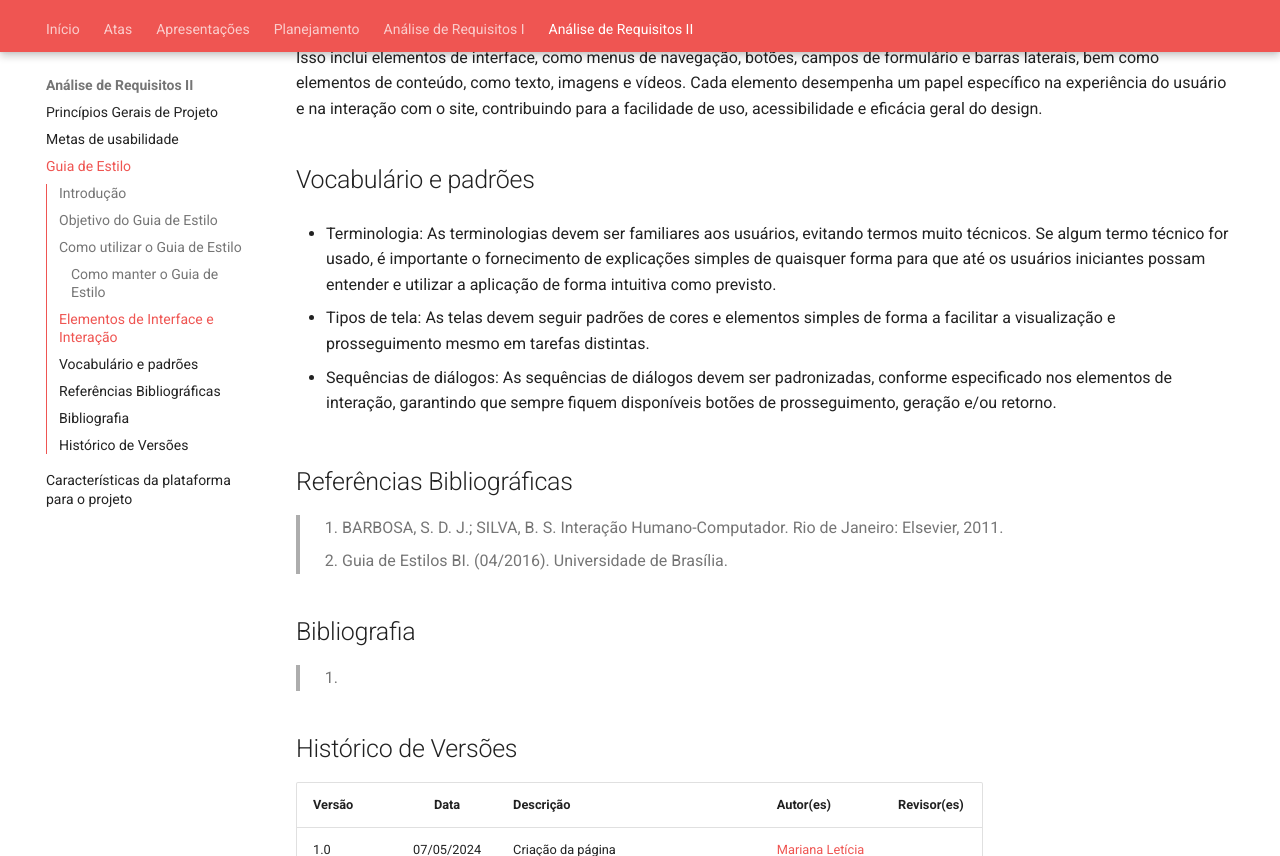
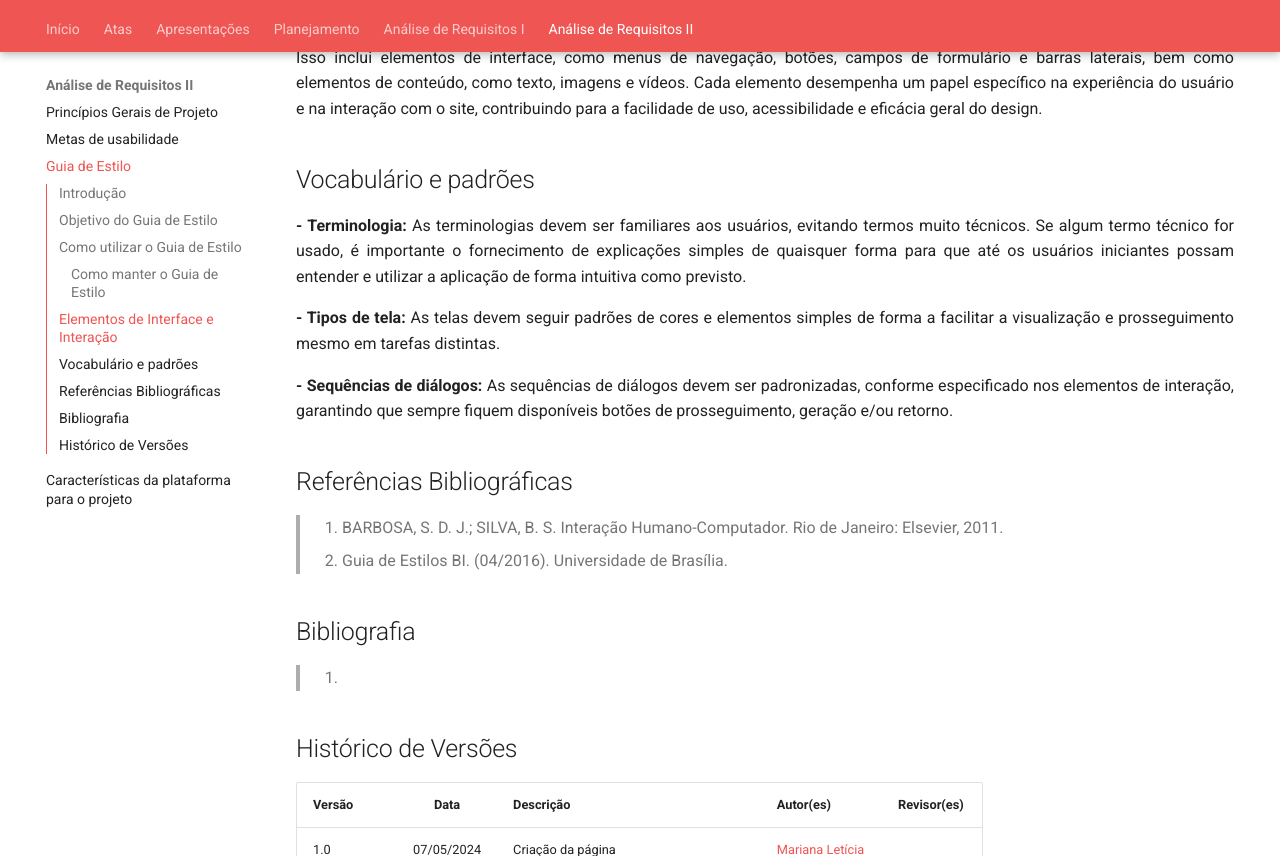
Before and after one commit to Interacao-Humano-Computador/2024.1-CBMERJ, an MkDocs documentation site: the page built from docs/analise_requisitos_2/guia_estilo.md, in a window 1280 px wide and 900 px high, scrolled down 1619 px, cut to the strip 44-900 px from the top of the window. Built offline with MkDocs 1.6.1 and Material for MkDocs 9.7.7, drawn with Linux system fonts in a browser that asks for light colours; comment, search, counter and statistics services are not loaded; some of the changed lines change nothing that is shown.

Commit message:
formatação

```diff
--- a/docs/analise_requisitos_2/guia_estilo.md
+++ b/docs/analise_requisitos_2/guia_estilo.md
@@ -12,19 +12,19 @@
 
 ## Elementos de Interface e Interação
 
-Diante da importância do Guia de estilo e sua organização, está presente abaixo elementos de interface, interação e ação presentes no site que foi elaborado através do Figma:
+<p style="text-align: justify;">Diante da importância do Guia de estilo e sua organização, está presente abaixo elementos de interface, interação e ação presentes no site que foi elaborado através do Figma: </p>
 
 <iframe style="border: 1px solid rgba(0, 0, 0, 0.1);" width="800" height="450" src="https://www.figma.com/embed?embed_host=share&url=https%3A%2F%2Fwww.figma.com%2Fdesign%2F6OAfimHizydIUygovbMkTb%2FGuia-de-Estilo---CBMERJ%3Fnode-id%3D0%253A1%26t%3DJV4KaEA6SomRKef4-1" allowfullscreen></iframe>
 
-Os elementos de um site consistem nos diversos componentes visuais e funcionais que compõem sua estrutura e funcionalidade. Isso inclui elementos de interface, como menus de navegação, botões, campos de formulário e barras laterais, bem como elementos de conteúdo, como texto, imagens e vídeos. Cada elemento desempenha um papel específico na experiência do usuário e na interação com o site, contribuindo para a facilidade de uso, acessibilidade e eficácia geral do design.
+<p style="text-align: justify;">Os elementos de um site consistem nos diversos componentes visuais e funcionais que compõem sua estrutura e funcionalidade. Isso inclui elementos de interface, como menus de navegação, botões, campos de formulário e barras laterais, bem como elementos de conteúdo, como texto, imagens e vídeos. Cada elemento desempenha um papel específico na experiência do usuário e na interação com o site, contribuindo para a facilidade de uso, acessibilidade e eficácia geral do design.</p>
 
 ## Vocabulário e padrões
 
-- Terminologia: As terminologias devem ser familiares aos usuários, evitando termos muito técnicos. Se algum termo técnico for usado, é importante o fornecimento de explicações simples de quaisquer forma para que até os usuários iniciantes possam entender e utilizar a aplicação de forma intuitiva como previsto.
+<p style="text-align: justify;"><strong>- Terminologia:</strong> As terminologias devem ser familiares aos usuários, evitando termos muito técnicos. Se algum termo técnico for usado, é importante o fornecimento de explicações simples de quaisquer forma para que até os usuários iniciantes possam entender e utilizar a aplicação de forma intuitiva como previsto.</p>
 
-- Tipos de tela: As telas devem seguir padrões de cores e elementos simples de forma a facilitar a visualização e prosseguimento mesmo em tarefas distintas.
+<p style="text-align: justify;"><strong>- Tipos de tela:</strong> As telas devem seguir padrões de cores e elementos simples de forma a facilitar a visualização e prosseguimento mesmo em tarefas distintas.</p>
 
-- Sequências de diálogos: As sequências de diálogos devem ser padronizadas, conforme especificado nos elementos de interação, garantindo que sempre fiquem disponíveis botões de prosseguimento, geração e/ou retorno.
+<p style="text-align: justify;"><strong>- Sequências de diálogos:</strong> As sequências de diálogos devem ser padronizadas, conforme especificado nos elementos de interação, garantindo que sempre fiquem disponíveis botões de prosseguimento, geração e/ou retorno.</p>
 
 
 
```
